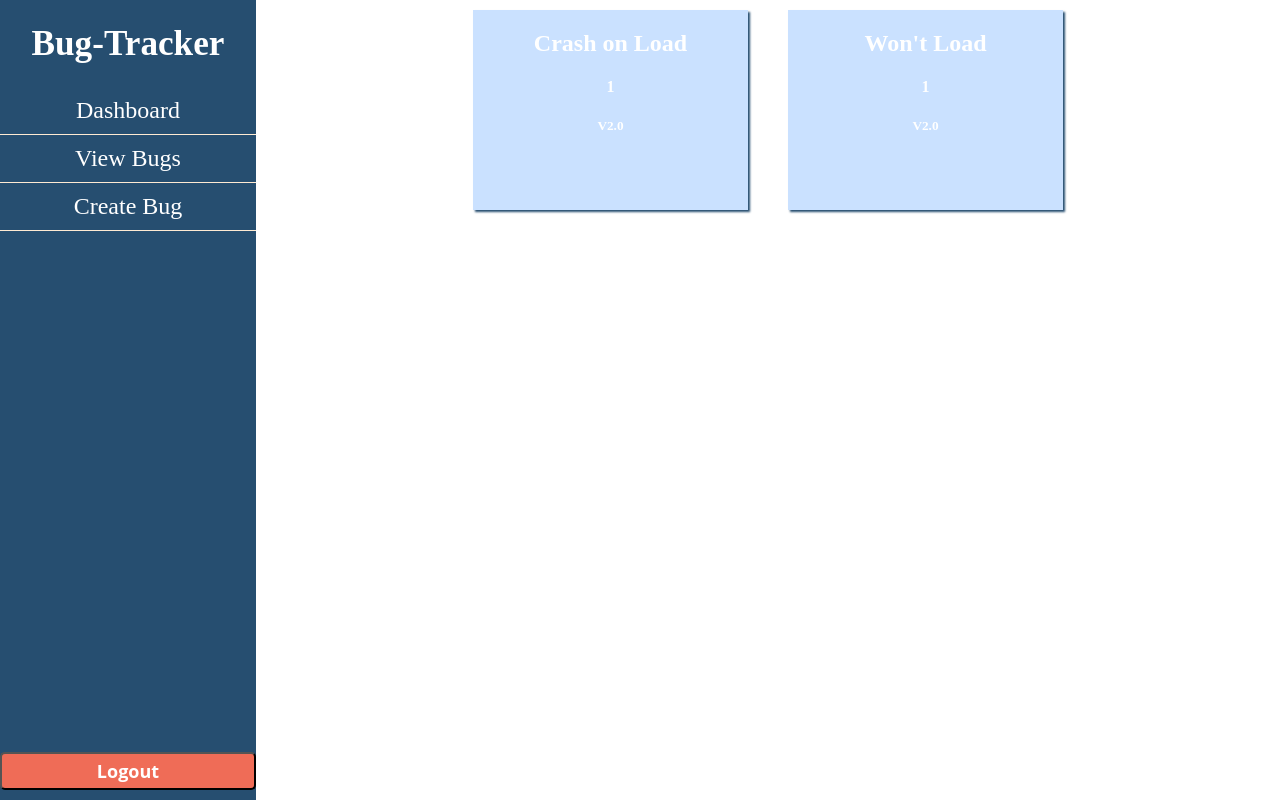
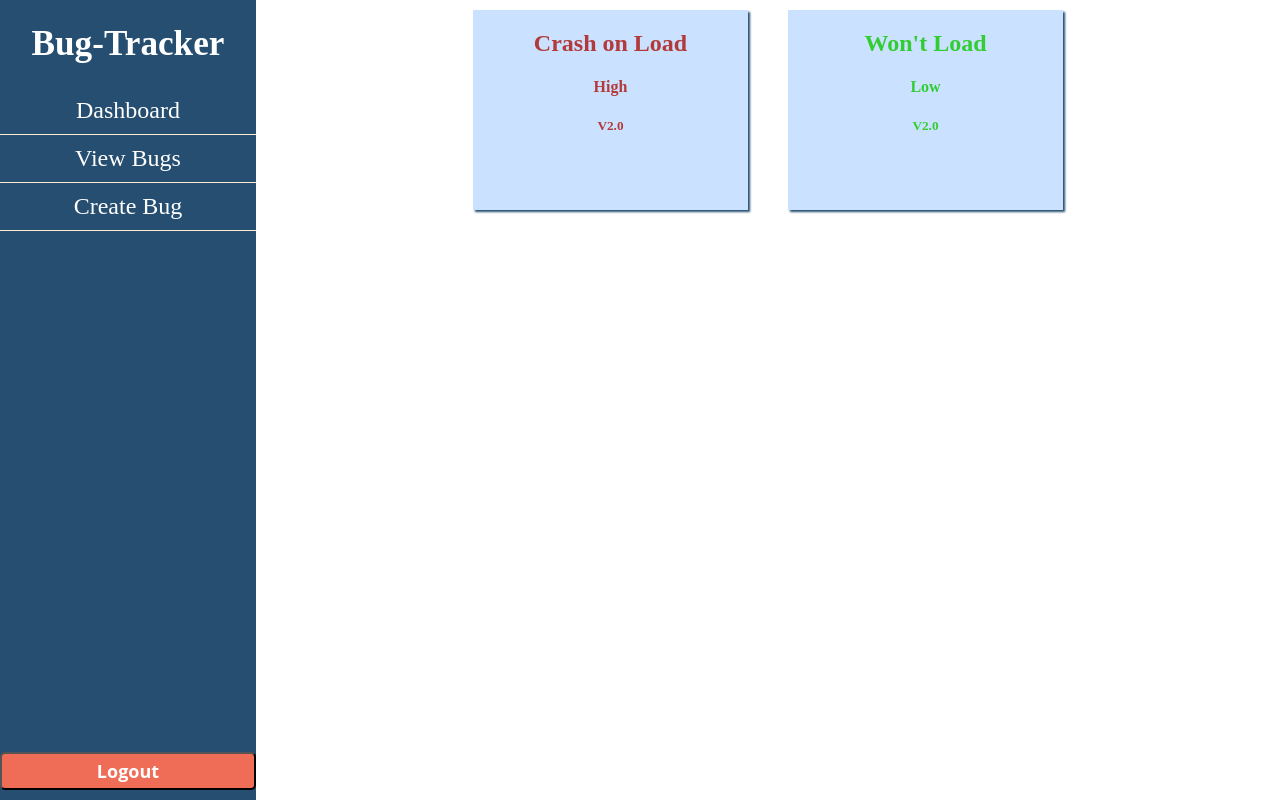
Before and after one commit to gjainiitr/bug_tracker, a React (Create React App) app in the folder frontend/: page / in a window 1280 px wide. Both pictures are taken after typing "Sample", "Sample123" into the empty fields and a click on the button "Login". Built offline with nearby package versions, Linux system fonts and the light colour scheme.

Commit message:
Color coding and indication of priority

```diff
--- a/frontend/src/Controllers/bugController.js
+++ b/frontend/src/Controllers/bugController.js
@@ -23,7 +23,7 @@
         version:"V2.0",
         assigned:"Gopal Jain",
         created:"Hugh Mongus",
-        priority:1,
+        priority:3,
         time:"19:35"
     }));
 
--- /dev/null
+++ b/frontend/src/Controllers/priorityController.js
@@ -0,0 +1,9 @@
+const colors = ["#b33a3a", "#ff6700", "#32cd32"]
+
+export default (priority) => {
+    const level = ["High", "Medium", "Low"];
+    return {
+        level:(level[priority-1]),
+        color:(colors[priority-1])
+    }
+}
--- a/frontend/src/Views/Pages/viewBugs.jsx
+++ b/frontend/src/Views/Pages/viewBugs.jsx
@@ -2,7 +2,7 @@
 import { useDispatch, useSelector } from 'react-redux'
 import {getBugs} from '../../Controllers/Redux/bugSlice'
 import BugCard from '../bugCard/bugCard'
-import Dummy from '../Dummy/dummy'
+
 export default () => {
     const dispatch = useDispatch();
     const {bugs} = useSelector(state => state);
--- a/frontend/src/Views/bugCard/bugCard.jsx
+++ b/frontend/src/Views/bugCard/bugCard.jsx
@@ -1,16 +1,18 @@
 import React from 'react'
 import './bugCard.css'
+import priorityController from '../../Controllers/priorityController'
 
 export default (props) => {
     const {name, priority, version} = props.bug;
+    const {level, color} = priorityController(priority);
     function Clicked() {
         props.clicked(props.name);
     }
 
     return(
-        <div className="bug-card" onClick={Clicked}>
+        <div className="bug-card" onClick={Clicked} style={{color:color}}>
             <h2 className='name'>{name}</h2>
-            <h4 className='priority'>{priority}</h4>
+            <h4 className='priority'>{level}</h4>
             <h5 className='version'>{version}</h5>
         </div>
     )
```
